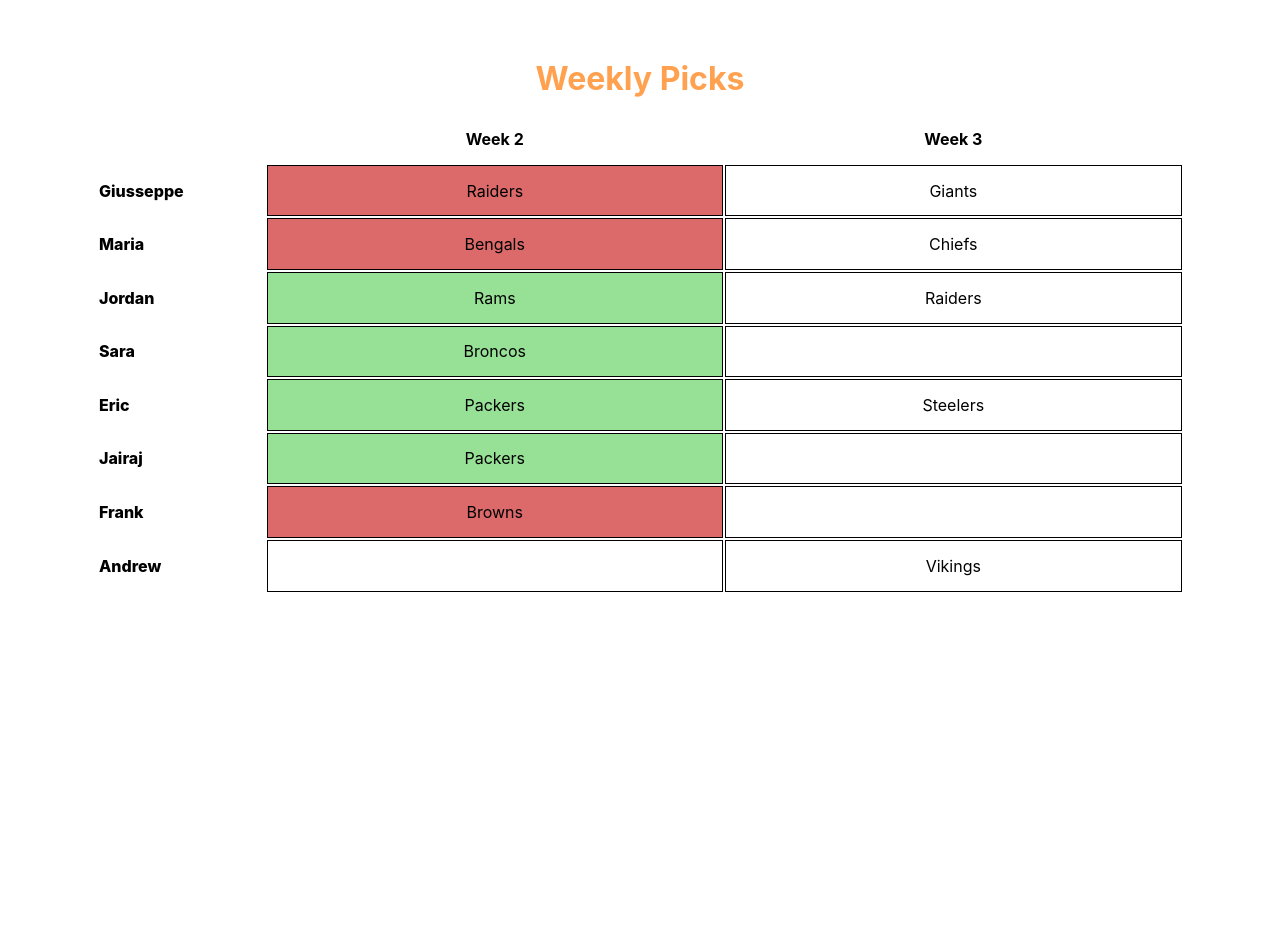
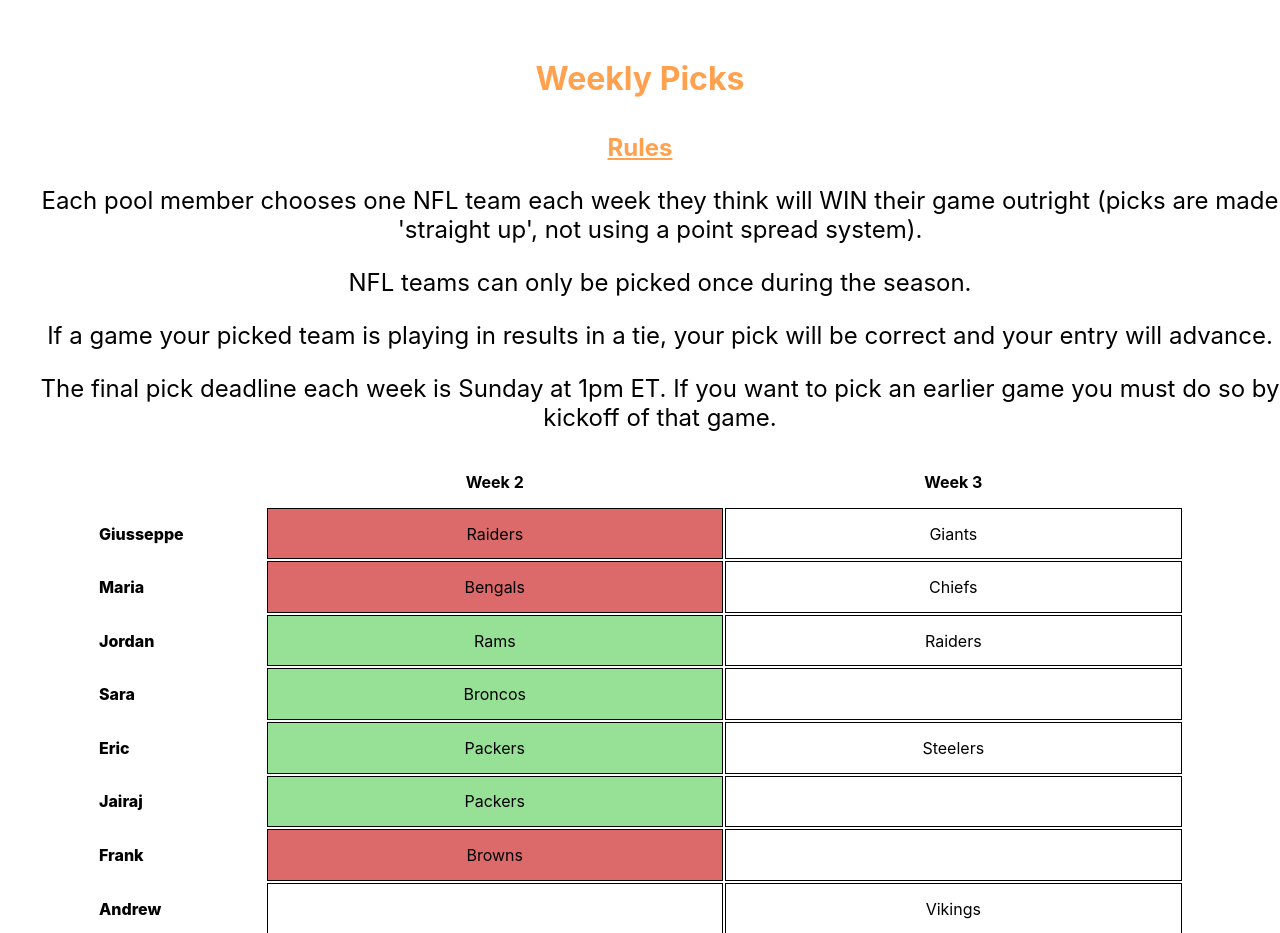
Before and after one commit to gdelv/survivor-pool, a React (Create React App) app: page / in a window 1280 px wide. Shown: the part 1261-2194 px from the top of the page. Before the commit the page ends 1855 px from the top, so only its background shows below. Built offline with nearby package versions, Linux system fonts and the light colour scheme.

Commit message:
added rules

```diff
--- a/src/App.js
+++ b/src/App.js
@@ -49,6 +49,13 @@
       </div>
 <br></br>
 <h1 className="align-center">Weekly Picks</h1>
+<h2 className="align-center">Rules</h2>
+<ul className="align-center">
+<p>Each pool member chooses one NFL team each week they think will WIN  their game outright (picks are made 'straight up', not using a point spread system).</p>
+<p>NFL teams can only be picked once during the season.</p>
+<p>If a game your picked team is playing in results in a tie, your pick will be correct and your entry will advance.</p>
+<p>The final pick deadline each week is Sunday at 1pm ET. If you want to pick an earlier game you must do so by kickoff of that game.</p>
+</ul>
       <table style={{ width: "85%", height: "60vh", margin: "auto" }}>
         <tr>
           <th></th>
```
